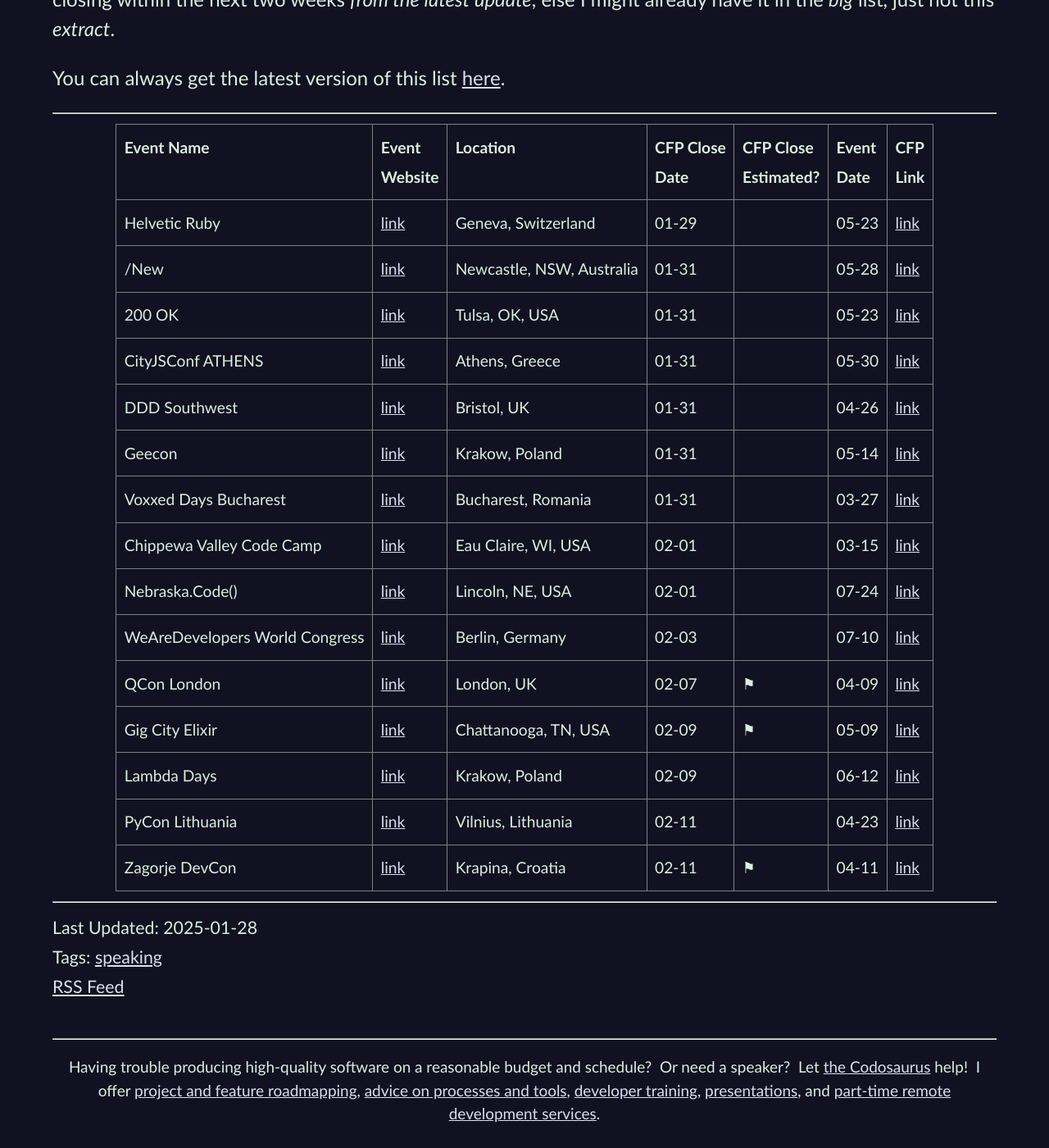
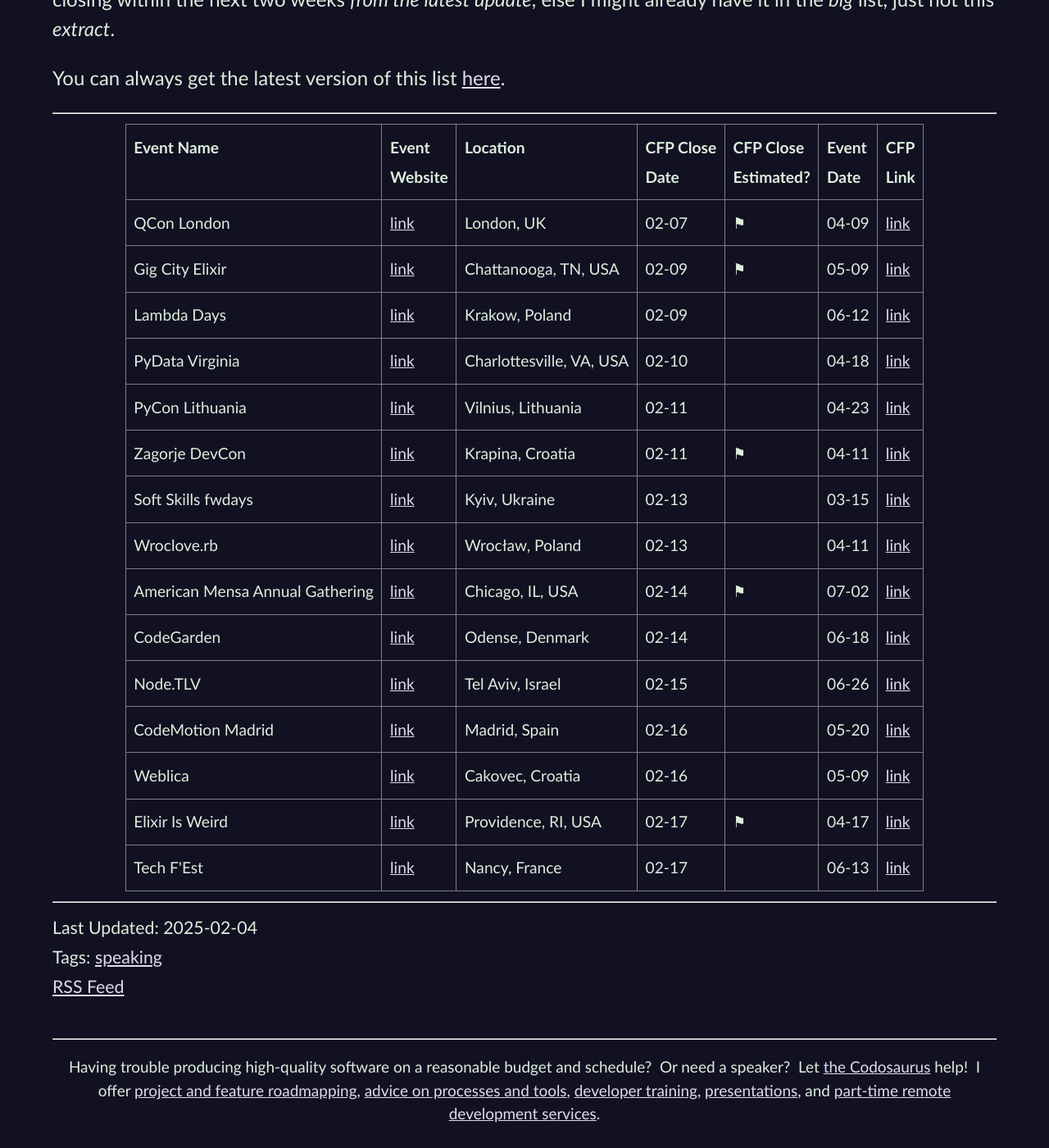
Before and after one commit to CodosaurusLLC/CodosaurusLLC.github.io, a Jekyll site: the page built from _posts/2025-02-04-cfp-list-updated-2025-02-04.md, in a window 1280 px wide and 1400 px high, scrolled down 905 px. Shown: the whole window at 82% size. Built offline with Jekyll 4.4.1, drawn with Linux system fonts in a browser that asks for light colours; comment, search, counter and statistics services are not loaded; some of the changed text lies outside the part shown.

Commit message:
update cfp list

```diff
--- a/_includes/cfp-list-blurb.md
+++ b/_includes/cfp-list-blurb.md
@@ -1,5 +1,5 @@
 <center style="line-height: 1.2">
-LAST UPDATED: 2025-01-28<br>
+LAST UPDATED: 2025-02-04<br>
 <small>
 Back on the Tuesday schedule for now.
 </small>
--- a/_includes/cfps-ending-soon.html
+++ b/_includes/cfps-ending-soon.html
@@ -1,4 +1,5 @@
 <table>
+  <tbody>
     <tr>
       <th>Event Name</th>
       <th>Event<br>Website</th>
@@ -7,96 +8,6 @@
       <th>CFP Close<br>Estimated?</th>
       <th>Event<br>Date</th>
       <th>CFP<br>Link</th>
-  </tr>
-  <tr>
-    <td>Helvetic Ruby</td>
-    <td><a href="https://helvetic-ruby.ch/" target="_blank">link</a></td>
-    <td>Geneva, Switzerland</td>
-    <td>01-29</td>
-    <td></td>
-    <td>05-23</td>
-    <td><a href="https://helvetic-ruby.ch/call-for-speakers/" target="_blank">link</a></td>
-  </tr>
-  <tr>
-    <td>/New</td>
-    <td><a href="https://slashnew.tech/" target="_blank">link</a></td>
-    <td>Newcastle, NSW, Australia</td>
-    <td>01-31</td>
-    <td></td>
-    <td>05-28</td>
-    <td><a href="https://slashnew.tech/cfp/" target="_blank">link</a></td>
-  </tr>
-  <tr>
-    <td>200 OK</td>
-    <td><a href="https://200ok.us/" target="_blank">link</a></td>
-    <td>Tulsa, OK, USA</td>
-    <td>01-31</td>
-    <td></td>
-    <td>05-23</td>
-    <td><a href="https://sessionize.com/200ok-2025" target="_blank">link</a></td>
-  </tr>
-  <tr>
-    <td>CityJSConf ATHENS</td>
-    <td><a href="https://greece.cityjsconf.org/" target="_blank">link</a></td>
-    <td>Athens, Greece</td>
-    <td>01-31</td>
-    <td></td>
-    <td>05-30</td>
-    <td><a href="https://docs.google.com/forms/d/e/1FAIpQLSe8O9l3COlO-Nr6qqS4dDlir8uw_4G2gZ2OQ5-KehuZkE6FCQ/viewform?usp=sf_link" target="_blank">link</a></td>
-  </tr>
-  <tr>
-    <td>DDD Southwest</td>
-    <td><a href="https://dddsouthwest.com/" target="_blank">link</a></td>
-    <td>Bristol, UK</td>
-    <td>01-31</td>
-    <td></td>
-    <td>04-26</td>
-    <td><a href="https://sessionize.com/ddd-south-west-2025/" target="_blank">link</a></td>
-  </tr>
-  <tr>
-    <td>Geecon</td>
-    <td><a href="https://geecon.org/" target="_blank">link</a></td>
-    <td>Krakow, Poland</td>
-    <td>01-31</td>
-    <td></td>
-    <td>05-14</td>
-    <td><a href="https://2025.geecon.org/cfp/" target="_blank">link</a></td>
-  </tr>
-  <tr>
-    <td>Voxxed Days Bucharest</td>
-    <td><a href="https://romania.voxxeddays.com/voxxed-days-bucharest-2025/" target="_blank">link</a></td>
-    <td>Bucharest, Romania</td>
-    <td>01-31</td>
-    <td></td>
-    <td>03-27</td>
-    <td><a href="https://vdbuh2025.cfp.dev/" target="_blank">link</a></td>
-  </tr>
-  <tr>
-    <td>Chippewa Valley Code Camp</td>
-    <td><a href="https://chippewavalleycodecamp.com/" target="_blank">link</a></td>
-    <td>Eau Claire, WI, USA</td>
-    <td>02-01</td>
-    <td></td>
-    <td>03-15</td>
-    <td><a href="https://www.papercall.io/cvcc2025/" target="_blank">link</a></td>
-  </tr>
-  <tr>
-    <td>Nebraska.Code()</td>
-    <td><a href="https://nebraskacode.amegala.com/" target="_blank">link</a></td>
-    <td>Lincoln, NE, USA</td>
-    <td>02-01</td>
-    <td></td>
-    <td>07-24</td>
-    <td><a href="https://sessionize.com/nebraska-code-2025" target="_blank">link</a></td>
-  </tr>
-  <tr>
-    <td>WeAreDevelopers World Congress</td>
-    <td><a href="https://www.wearedevelopers.com/world-congress/" target="_blank">link</a></td>
-    <td>Berlin, Germany</td>
-    <td>02-03</td>
-    <td></td>
-    <td>07-10</td>
-    <td><a href="https://sessionize.com/wearedevelopers-world-congress-2025" target="_blank">link</a></td>
     </tr>
     <tr>
       <td>QCon London</td>
@@ -121,16 +32,28 @@
       <td><a href="https://www.lambdadays.org/" target="_blank">link</a></td>
       <td>Krakow, Poland</td>
       <td>02-09</td>
-    <td></td>
+      <td>
+      </td>
       <td>06-12</td>
       <td><a href="https://www.lambdadays.org/lambdadays2025/#call-for-talks" target="_blank">link</a></td>
+    </tr>
+    <tr>
+      <td>PyData Virginia</td>
+      <td><a href="https://pydata.org/virginia2025/" target="_blank">link</a></td>
+      <td>Charlottesville, VA, USA</td>
+      <td>02-10</td>
+      <td>
+      </td>
+      <td>04-18</td>
+      <td><a href="https://pydata.org/virginia2025/call-for-proposals" target="_blank">link</a></td>
     </tr>
     <tr>
       <td>PyCon Lithuania</td>
       <td><a href="https://www.pycon.lt/" target="_blank">link</a></td>
       <td>Vilnius, Lithuania</td>
       <td>02-11</td>
-    <td></td>
+      <td>
+      </td>
       <td>04-23</td>
       <td><a href="https://pycon.lt/call-for-proposals" target="_blank">link</a></td>
     </tr>
@@ -143,4 +66,93 @@
       <td>04-11</td>
       <td><a href="https://forms.gle/gr6NxdayhY8XMs916" target="_blank">link</a></td>
     </tr>
+    <tr>
+      <td>Soft Skills fwdays</td>
+      <td><a href="https://fwdays.com/en/event/soft-skills-fwdays-2025" target="_blank">link</a></td>
+      <td>Kyiv, Ukraine</td>
+      <td>02-13</td>
+      <td>
+      </td>
+      <td>03-15</td>
+      <td><a href="https://forms.gle/UygvKS4noH5Xn89k9" target="_blank">link</a></td>
+    </tr>
+    <tr>
+      <td>Wroclove.rb</td>
+      <td><a href="https://wrocloverb.com/" target="_blank">link</a></td>
+      <td>Wrocław, Poland</td>
+      <td>02-13</td>
+      <td>
+      </td>
+      <td>04-11</td>
+      <td><a href="https://forms.gle/ovGZU4hNUdPVq7mPA" target="_blank">link</a></td>
+    </tr>
+    <tr>
+      <td>American Mensa Annual Gathering</td>
+      <td><a href="https://ag.us.mensa.org/" target="_blank">link</a></td>
+      <td>Chicago, IL, USA</td>
+      <td>02-14</td>
+      <td>⚑</td>
+      <td>07-02</td>
+      <td><a href="https://ag.us.mensa.org/programming/submit-ag-program-proposal/" target="_blank">link</a></td>
+    </tr>
+    <tr>
+      <td>CodeGarden</td>
+      <td><a href="https://codegarden.umbraco.com/" target="_blank">link</a></td>
+      <td>Odense, Denmark</td>
+      <td>02-14</td>
+      <td>
+      </td>
+      <td>06-18</td>
+      <td><a href="https://codegarden.umbraco.com/call-for-speakers/" target="_blank">link</a></td>
+    </tr>
+    <tr>
+      <td>Node.TLV</td>
+      <td><a href="https://www.nodetlv.com/" target="_blank">link</a></td>
+      <td>Tel Aviv, Israel</td>
+      <td>02-15</td>
+      <td>
+      </td>
+      <td>06-26</td>
+      <td><a href="https://sessionize.com/nodetlv-2025" target="_blank">link</a></td>
+    </tr>
+    <tr>
+      <td>CodeMotion Madrid</td>
+      <td><a href="https://conferences.codemotion.com/madrid2025/" target="_blank">link</a></td>
+      <td>Madrid, Spain</td>
+      <td>02-16</td>
+      <td>
+      </td>
+      <td>05-20</td>
+      <td><a href="https://sessionize.com/codemotion-madrid-2025/" target="_blank">link</a></td>
+    </tr>
+    <tr>
+      <td>Weblica</td>
+      <td><a href="https://weblica.hr/en/" target="_blank">link</a></td>
+      <td>Cakovec, Croatia</td>
+      <td>02-16</td>
+      <td>
+      </td>
+      <td>05-09</td>
+      <td><a href="https://sessionize.com/weblica-2025" target="_blank">link</a></td>
+    </tr>
+    <tr>
+      <td>Elixir Is Weird</td>
+      <td><a href="https://elixirisweird.com/" target="_blank">link</a></td>
+      <td>Providence, RI, USA</td>
+      <td>02-17</td>
+      <td>⚑</td>
+      <td>04-17</td>
+      <td><a href="https://forms.gle/DbTF4rTmLBM2w7MS7" target="_blank">link</a></td>
+    </tr>
+    <tr>
+      <td>Tech F'Est</td>
+      <td><a href="https://tech-fest.dev/" target="_blank">link</a></td>
+      <td>Nancy, France</td>
+      <td>02-17</td>
+      <td>
+      </td>
+      <td>06-13</td>
+      <td><a href="https://conference-hall.io/tech-fest-2025" target="_blank">link</a></td>
+    </tr>
+  </tbody>
 </table>
--- a/_posts/2025-01-28-cfp-list-updated-2025-01-28.md
+++ b/_posts/2025-02-04-cfp-list-updated-2025-02-04.md
@@ -1,12 +1,12 @@
 ---
 author: Dave Aronson
-date: 2025-01-28
+date: 2025-02-04
 layout: blog-post
-permalink: blog/cfp-list-updated-2025-01-28
+permalink: blog/cfp-list-updated-2025-02-04
 section: Blog
 tags: speaking
 style: cfp-list
-title: CfP List Updated 2025-01-28
+title: CfP List Updated 2025-02-04
 ---
 
 {% include cfp-list-blurb.md %}
```
Lines whose indentation alone changed are shown as unchanged.
